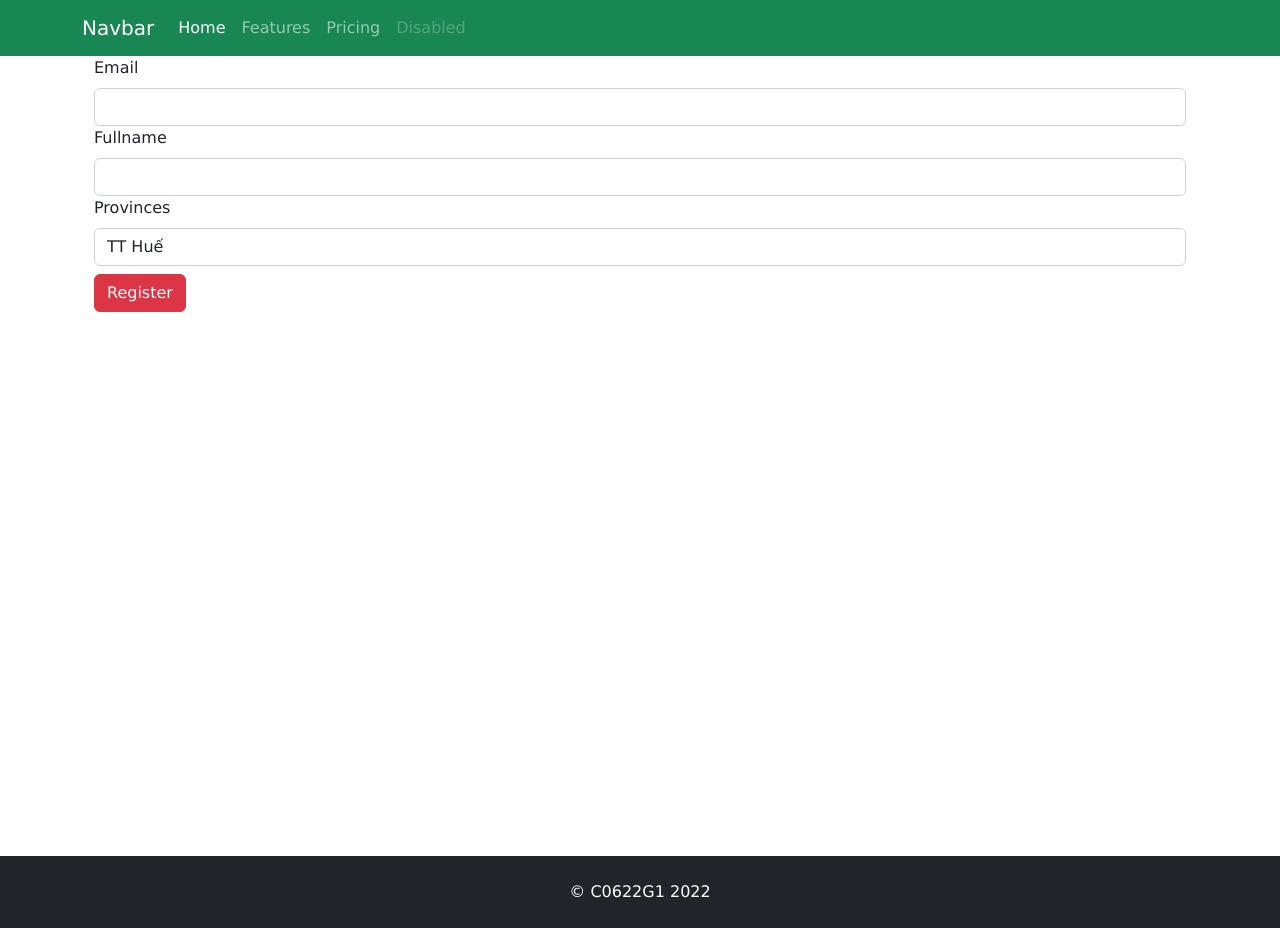
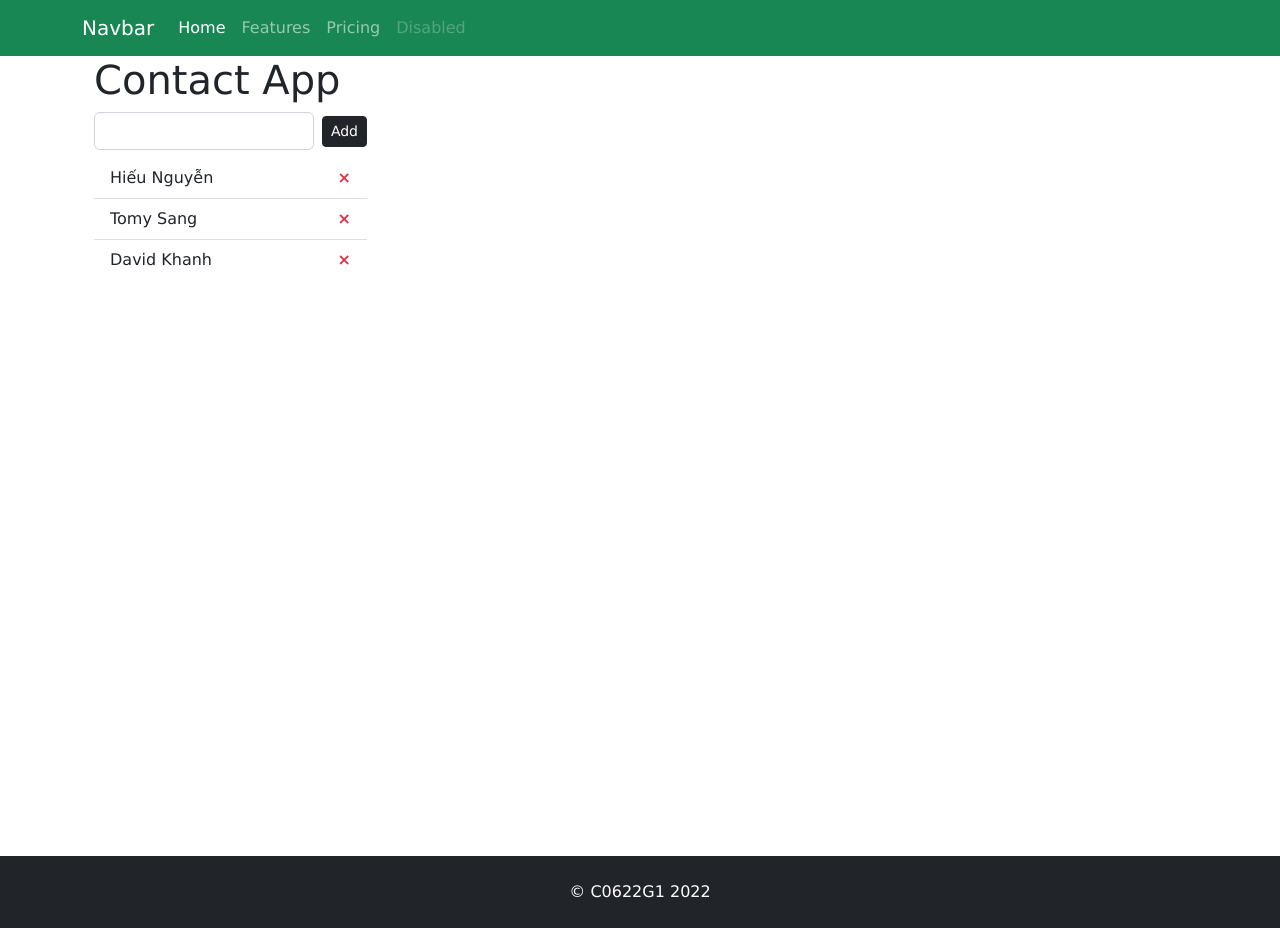
Before and after one commit to khoanguyen84/C0622G1, a React app in the folder Module_5/webpack/: page / in a window 1280 px wide. Built offline with nearby package versions, Linux system fonts and the light colour scheme.

Commit message:
usestate

```diff
--- a/Module_5/webpack/src/components/Main.js
+++ b/Module_5/webpack/src/components/Main.js
@@ -1,10 +1,10 @@
 import React from "react";
-import Register from './UseState/Register';
+import ContactApp from './UseState/ContactApp';
 
 function Main(){
     return (
         <div className="container vh-100">
-            <Register/>
+            <ContactApp/>
         </div>
     )
 }
--- /dev/null
+++ b/Module_5/webpack/src/components/UseState/ContactApp.js
@@ -0,0 +1,92 @@
+import React, { useState, useRef } from "react";
+
+const contact_db = "contact_db";
+function ContactApp() {
+    // const [contacts, setContacts] = useState(["Hiếu Nguyễn", "Tomy Sang", "David Khanh"])
+    const [contacts, setContacts] = useState(() => {
+        var contactList = [];
+        if (localStorage.getItem(contact_db) == null) {
+            contactList = ["Hiếu Nguyễn", "Tomy Sang", "David Khanh"];
+            localStorage.setItem(contact_db, JSON.stringify(contactList));
+        }
+        else {
+            contactList = JSON.parse(localStorage.getItem(contact_db));
+        }
+        return contactList;
+    })
+    const [contact, setContact] = useState("");
+
+    const contactInput = useRef();
+
+    const handleAddContact = () => {
+        // let data = [...contacts];
+        // data.unshift(contact);
+        // setContacts(data);
+        setContacts((pre) => {
+            let data = [...pre];
+            data.unshift(contact);
+            return data;
+        })
+        setContact("")
+        contactInput.current.focus();
+    }
+
+    const handleSubmit = (e) => {
+        e.preventDefault();
+        setContacts((pre) => {
+            let data = [...pre];
+            data.unshift(contact);
+            localStorage.setItem(contact_db, JSON.stringify(data));
+            return data;
+        })
+        setContact("");
+    }
+
+    const handleRemoveContact = (value) => {
+        let confirm = window.confirm("Are you sure to remove contact?");
+        if (confirm) {
+            setContacts((pre) => {
+                let data = [...pre];
+                data = data.filter((item) => item !== value);
+                localStorage.setItem(contact_db, JSON.stringify(data));
+                return data;
+            })
+        }
+    }
+    return (
+        <div className="container">
+            <h1>Contact App</h1>
+            <div className="w-25 my-2">
+                <form onSubmit={handleSubmit} className="d-flex align-items-center">
+                    <input type="text" className="form-control"
+                        value={contact}
+                        onInput={(e) => setContact(e.target.value)}
+                    />
+                    <button type="submit" className="btn btn-dark btn-sm ms-2">Add</button>
+                </form>
+                {/* <input type="text" className="form-control"
+                    ref={contactInput}
+                    value={contact}
+                    onInput={(e) => setContact(e.target.value)}
+                />
+                <button className="btn btn-dark btn-sm ms-2" onClick={handleAddContact}>Add</button> */}
+            </div>
+            <div className="w-25">
+                <ul className="list-group list-group-flush">
+                    {
+                        contacts.map((contact) => (
+                            <li key={contact} className="list-group-item d-flex justify-content-between">{contact}
+                                <span role="button" className="text-danger fw-bolder"
+                                    onClick={() => handleRemoveContact(contact)}
+                                >&times;</span>
+                            </li>
+                        ))
+                    }
+
+                </ul>
+            </div>
+        </div>
+    )
+}
+
+export default ContactApp;
--- a/Module_5/webpack/src/components/UseState/UseState.js
+++ b/Module_5/webpack/src/components/UseState/UseState.js
@@ -7,6 +7,8 @@ import React, { useState } from "react";
 //      - Callback
 // + state: ban đầu giá trị của state = initState
 // + setState: cập nhật/thay đổi giá trị của state
+//      - không sử dụng callback
+//      - sử dụng callback
 // Cơ chế hoạt động:
 //      - mỗi khi state thay đổi thì component sẽ được re-render
 //      - nếu có nhiều state thay đổi cùng 1 lúc, thì component chỉ re-render 1 lần mà thôi
```
